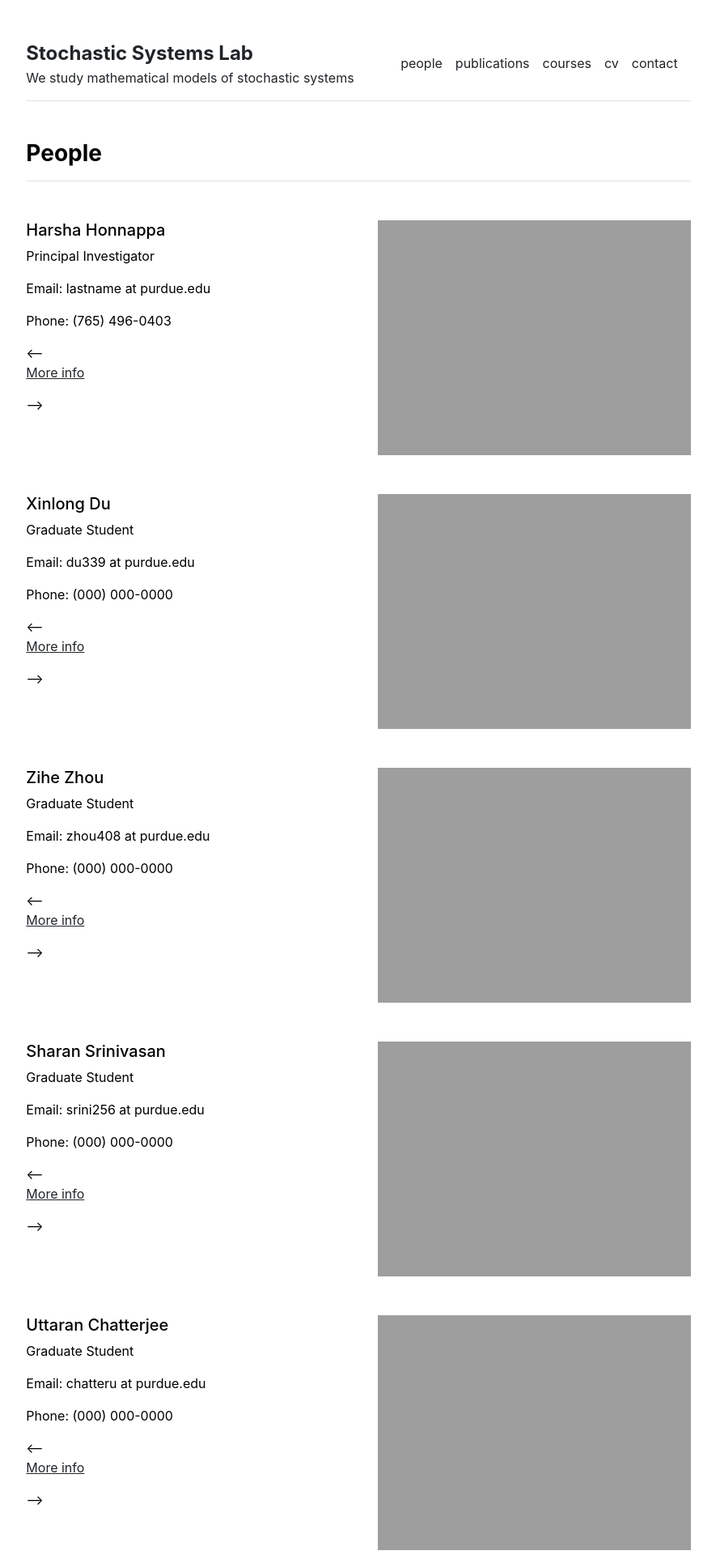
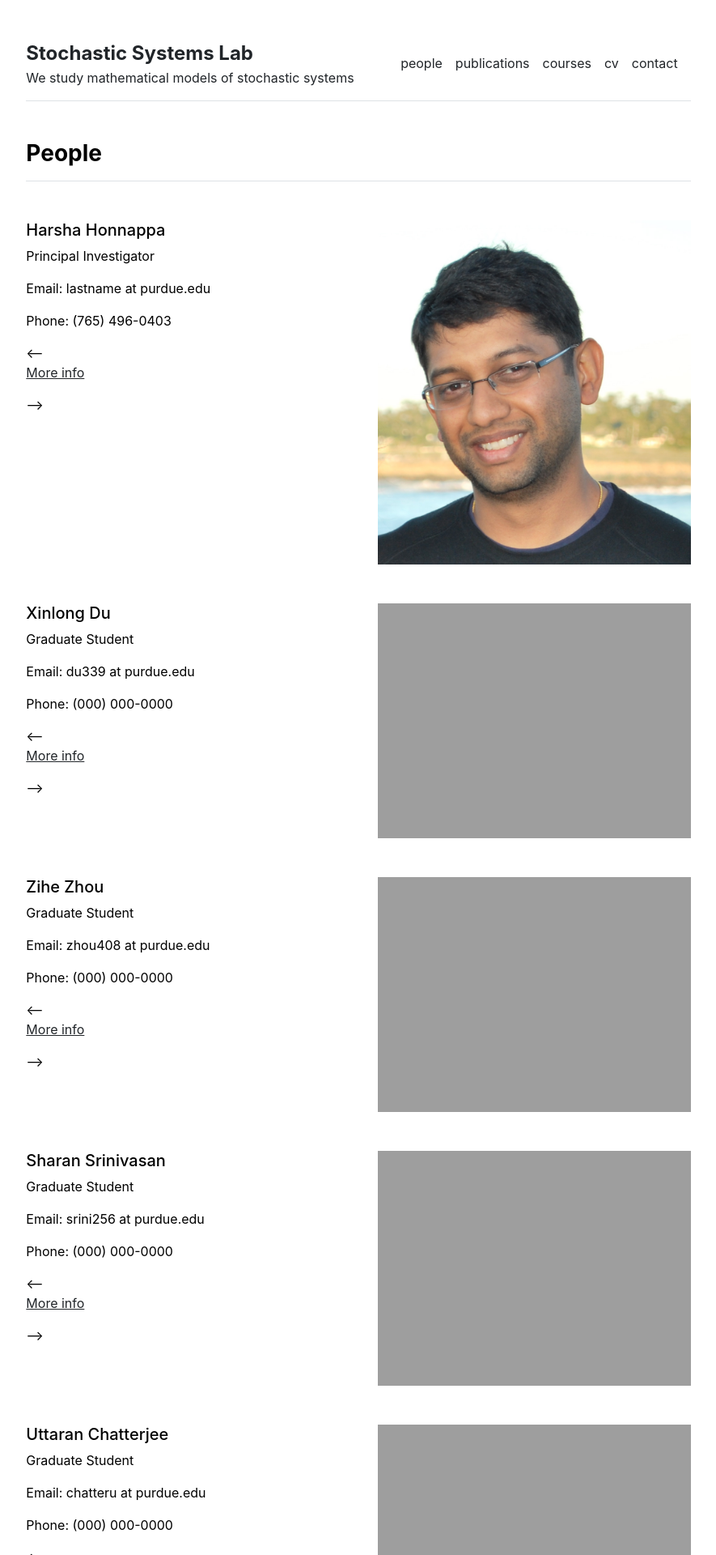
Before and after one commit to stochasticsystemslab/stochasticsystemslab.github.io, a Jekyll site: the page built from people.md, in a window 1280 px wide. Shown: the top 1920 px of the page at 81% size, without its empty margins (197-1082 px from the left). Built offline with Jekyll 4.4.1, drawn with Linux system fonts in a browser that asks for light colours.

Commit message:
Update settings.yml

```diff
--- a/_data/settings.yml
+++ b/_data/settings.yml
@@ -6,7 +6,7 @@ menu:
 - {name: 'contact', url: '/contact'}
 
 people:
-- {name: 'Harsha Honnappa', title: 'Principal Investigator', department: 'Edwardson School of Industrial Engineering ', institution: 'Purdue University', institution_address: '315 N. Grant St, West Lafayette IN 47906', phone: '(765) 496-0403', email: 'lastname at purdue.edu', office: 'GRIS 266', image: 'assets/img/primary-investigator.jpg', url: 'primary-investigator'}
+- {name: 'Harsha Honnappa', title: 'Principal Investigator', department: 'Edwardson School of Industrial Engineering ', institution: 'Purdue University', institution_address: '315 N. Grant St, West Lafayette IN 47906', phone: '(765) 496-0403', email: 'lastname at purdue.edu', office: 'GRIS 266', image: 'assets/img/harsha.jpg', url: 'primary-investigator'}
 - {title: 'Graduate Student', name: 'Xinlong Du', department: 'Edwardson School of Industrial Engineering', institution: 'Purdue University', institution_address: '315 N. Grant St, West Lafayette IN 47906', phone: '(000) 000-0000', email: 'du339  at purdue.edu', office: ' ', image: 'assets/img/graduate-student.jpg', url: 'graduate-student'}
 - {title: 'Graduate Student', name: 'Zihe Zhou', department: 'Edwardson School of Industrial Engineering', institution: 'Purdue University', institution_address: '315 N. Grant St, West Lafayette IN 47906', phone: '(000) 000-0000', email: 'zhou408 at purdue.edu', office: ' ', image: 'assets/img/graduate-student.jpg', url: 'graduate-student'}
 - {title: 'Graduate Student', name: 'Sharan Srinivasan', department: 'School of Electrical and Computer Engineering', institution: 'Purdue University', institution_address: '315 N. Grant St, West Lafayette IN 47906', phone: '(000) 000-0000', email: 'srini256 at purdue.edu', office: ' ', image: 'assets/img/graduate-student.jpg', url: 'graduate-student'}
```
